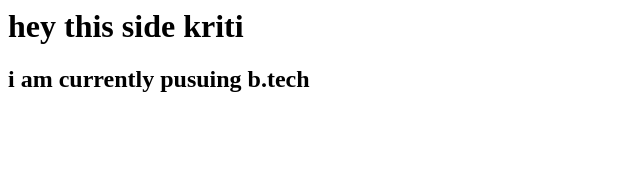
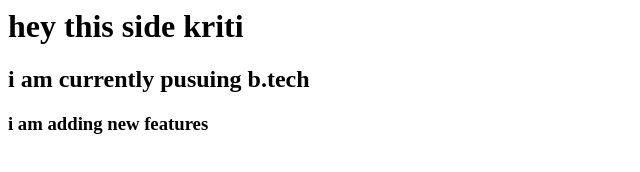
Before and after one commit to kriti07-a/newrepo, a plain HTML site: page index.html in a window 1280 px wide. Shown: the whole page, without its empty margins (0-640 px from the left). Drawn offline with Linux system fonts and the light colour scheme.

Commit message:
add new heading

```diff
--- a/index.html
+++ b/index.html
@@ -1,2 +1,3 @@
 <h1>hey this side kriti</h1>
 <h2>i am currently pusuing b.tech</h2>
+<h3>i am adding new features</h3>
```
